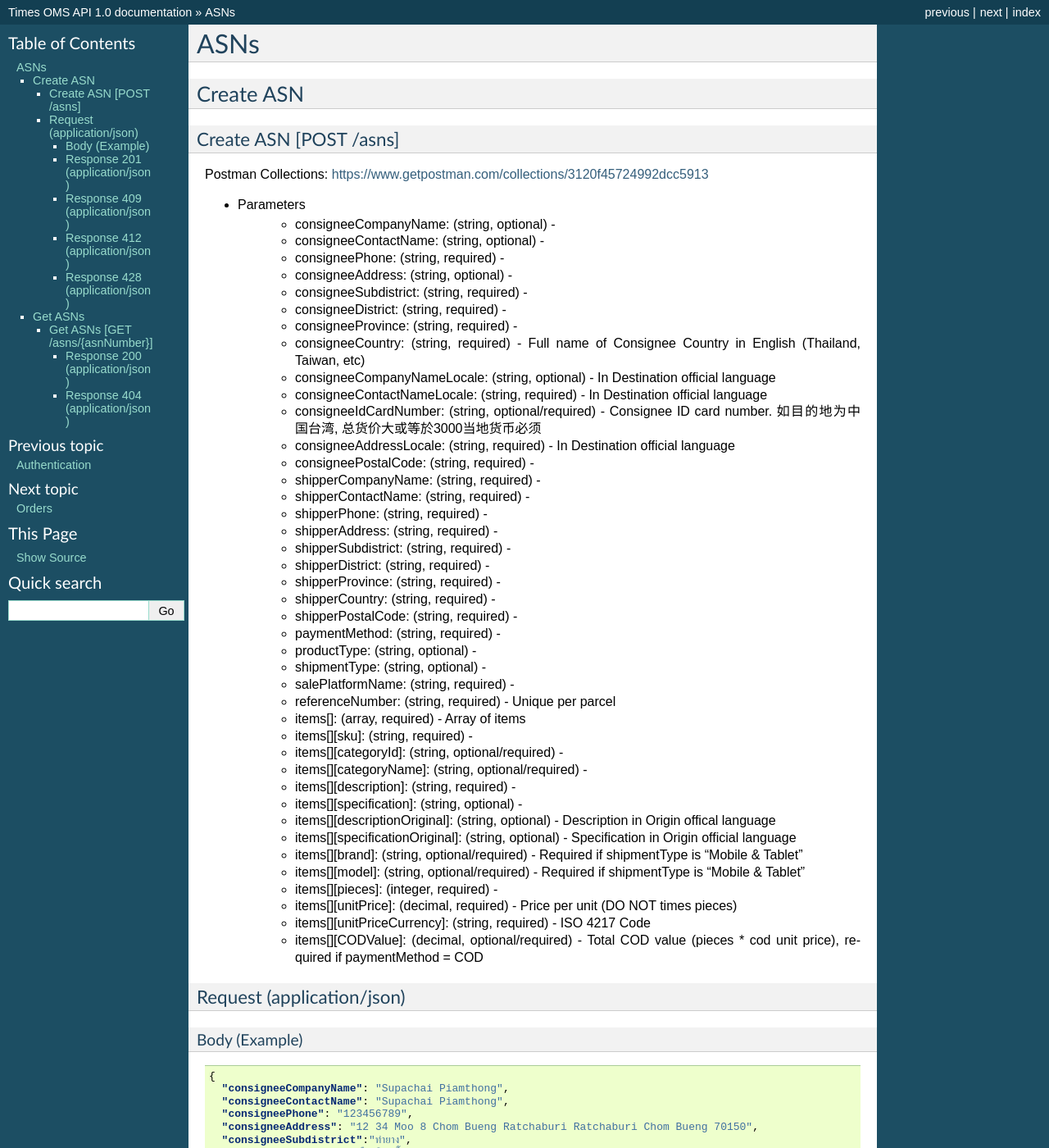
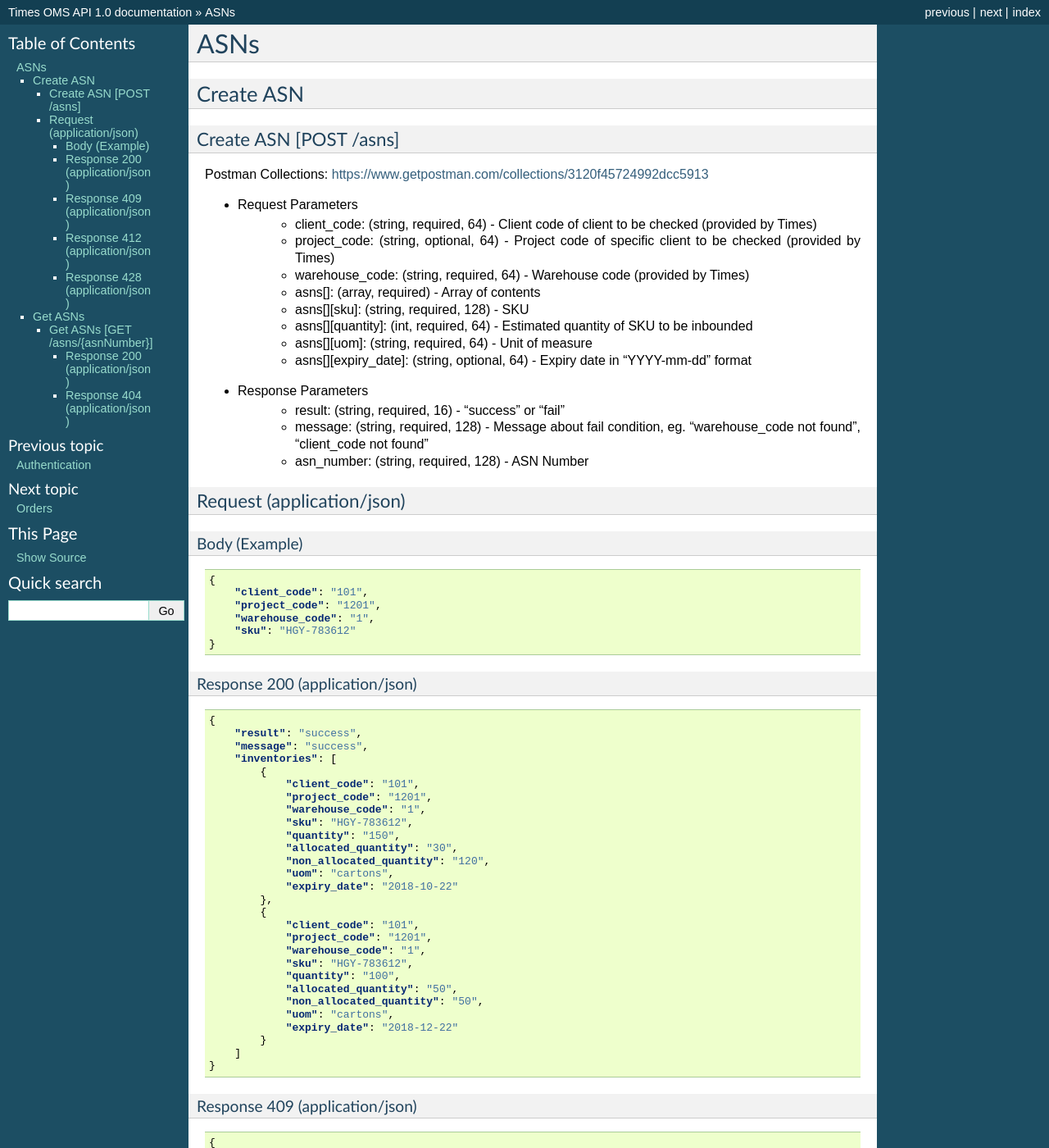
Before and after one commit to timeslogistics/times-oms-api-docs, a Sphinx documentation site: the page built from docs/asns.rst, in a window 1280 px wide and 1400 px high. Shown: the whole window at 82% size. Built offline with Sphinx 7.4.7, drawn with Linux system fonts in a browser that asks for light colours; some of the changed text lies outside the part shown.

Commit message:
Update asns.rst

```diff
--- a/docs/asns.rst
+++ b/docs/asns.rst
@@ -8,48 +8,20 @@ Create ASN [POST /asns]
 ^^^^^^^^^^^^^^^^^^^^^^^^^^^^^^^^^^^^^^^^^^^^^^^^^^^^^^^^^^^^^^^^^^^^^^^^^^
 Postman Collections: https://www.getpostman.com/collections/3120f45724992dcc5913
 
-+ Parameters
-    + consigneeCompanyName: (string, optional) -
-    + consigneeContactName: (string, optional) -
-    + consigneePhone: (string, required) -
-    + consigneeAddress: (string, optional) -
-    + consigneeSubdistrict: (string, required) -
-    + consigneeDistrict: (string, required) -
-    + consigneeProvince: (string, required) -
-    + consigneeCountry: (string, required) - Full name of Consignee Country in English (Thailand, Taiwan, etc)
-    + consigneeCompanyNameLocale: (string, optional) - In Destination official language
-    + consigneeContactNameLocale: (string, required) - In Destination official language
-    + consigneeIdCardNumber: (string, optional/required) - Consignee ID card number. 如目的地为中国台湾, 总货价大或等於3000当地货币必须
-    + consigneeAddressLocale: (string, required) - In Destination official language
-    + consigneePostalCode: (string, required) -
-    + shipperCompanyName: (string, required) -
-    + shipperContactName: (string, required) -
-    + shipperPhone: (string, required) -
-    + shipperAddress: (string, required) -
-    + shipperSubdistrict: (string, required) -
-    + shipperDistrict: (string, required) -
-    + shipperProvince: (string, required) -
-    + shipperCountry: (string, required) -
-    + shipperPostalCode: (string, required) -
-    + paymentMethod: (string, required) -
-    + productType: (string, optional) -
-    + shipmentType: (string, optional) -
-    + salePlatformName: (string, required) -
-    + referenceNumber: (string, required) - Unique per parcel
-    + items[]: (array, required) - Array of items
-    + items[][sku]: (string, required) -
-    + items[][categoryId]: (string, optional/required) -
-    + items[][categoryName]: (string, optional/required) -
-    + items[][description]: (string, required) -
-    + items[][specification]: (string, optional) -
-    + items[][descriptionOriginal]: (string, optional) - Description in Origin offical language
-    + items[][specificationOriginal]: (string, optional) - Specification in Origin official language
-    + items[][brand]: (string, optional/required) - Required if shipmentType is "Mobile & Tablet"
-    + items[][model]: (string, optional/required) - Required if shipmentType is "Mobile & Tablet"
-    + items[][pieces]: (integer, required) -
-    + items[][unitPrice]: (decimal, required) - Price per unit (DO NOT times pieces)
-    + items[][unitPriceCurrency]: (string, required) - ISO 4217 Code
-    + items[][CODValue]: (decimal, optional/required) - Total COD value (pieces * cod unit price), required if paymentMethod = COD
++ Request Parameters
+    + client_code: (string, required, 64) - Client code of client to be checked (provided by Times)
+    + project_code: (string, optional, 64) - Project code of specific client to be checked (provided by Times)
+    + warehouse_code: (string, required, 64) - Warehouse code (provided by Times)
+    + asns[]: (array, required) - Array of contents
+    + asns[][sku]: (string, required, 128) - SKU
+    + asns[][quantity]: (int, required, 64) - Estimated quantity of SKU to be inbounded
+    + asns[][uom]: (string, required, 64) - Unit of measure
+    + asns[][expiry_date]: (string, optional, 64) - Expiry date in "YYYY-mm-dd" format
+
++ Response Parameters
+    + result: (string, required, 16) - "success" or "fail"
+    + message: (string, required, 128) - Message about fail condition, eg. "warehouse_code not found", "client_code not found"
+    + asn_number: (string, required, 128) - ASN Number
 
 
 Request (application/json)
@@ -60,72 +32,46 @@ Body (Example)
 
 .. code-block:: json
 
-      {
-        "consigneeCompanyName": "Supachai Piamthong",
-        "consigneeContactName": "Supachai Piamthong",
-        "consigneePhone": "123456789",
-        "consigneeAddress": "12 34 Moo 8 Chom Bueng Ratchaburi Ratchaburi Chom Bueng 70150",
-        "consigneeSubdistrict":"ท่ายาง",
-        "consigneeDistrict":"เมืองพิษณุโลก",
-        "consigneeProvince":"Bangkok",
-        "consigneeCountry": "Thailand",
-        "consigneePostalCode": "70150",
-        "consigneeCompanyNameLocale": "\u0e28\u0e38\u0e20\u0e0a\u0e31\u0e22  \u0e40\u0e1b\u0e35\u0e48\u0e22\u0e21\u0e17\u0e2d\u0e07",
-        "consigneeContactNameLocale": "\u0e28\u0e38\u0e20\u0e0a\u0e31\u0e22  \u0e40\u0e1b\u0e35\u0e48\u0e22\u0e21\u0e17\u0e2d\u0e07",
-        "consigneeAddressLocale": "90 100 \u0e21 8 \u0e15 \u0e08\u0e2d\u0e21\u0e1a\u0e36\u0e07  \u0e23\u0e32\u0e0a\u0e1a\u0e38\u0e23\u0e35  Ratchaburi \u0e08\u0e2d\u0e21\u0e1a\u0e36\u0e07  Chom Bueng 70150",
-        "shipperCompanyName": "ABC",
-        "shipperContactName": "DEF",
-        "shipperPhone": "(501) 123-4567",
-        "shipperAddress": "Room 1, HaoQuan Building, 1st Jichangdongmen Road Jingtai Street, Baiyun District, Guangzhou province, China",
-        "shipperSubdistrict":"Baoan",
-        "shipperDistrict":"Shenzheng",
-        "shipperProvince":"Guangdong",
-        "shipperCountry": "China",
-        "shipperPostalCode": "000000",
-        "paymentMethod": "COD",
-        "productType": "Express",
-        "shipmentType": "Mobile & Tablet",
-        "salePlatformName": "Amazon",
-        "referenceNumber": "PTK0000156852",
-        "items": [
             {
-                 "sku": "sku-test-1234567890",
-                 "categoryId": "ASQW987654",
-                 "categoryName": "Mobile",
-                 "description": "Apple new iphone 7 red 128g unlocked",
-                 "brand": "Apple",
-                 "model": "iphone 7",
-                 "pieces": "2",
-                 "unitPrice": "387",
-                 "unitPriceCurrency": "THB",
-                 "CODValue": "774"
-            },
-            {
-                 "sku": "sku-test-9876543210",
-                 "categoryId": "WERT987654",
-                 "categoryName": "Mobile",
-                 "description": "Xiaomu note 3 64gb",
-                 "brand": "XiaoMu",
-                 "model": "note 3",
-                 "pieces": "1",
-                 "unitPrice": "856",
-                 "unitPriceCurrency": "THB",
-                 "CODValue": "856"
+                "client_code": "101",
+                "project_code": "1201",
+                "warehouse_code": "1",
+                "sku": "HGY-783612"
             }
-        ]
-      }
 
-
-Response 201 (application/json)
-""""""""""""""""""""""""""""""""""""
+Response 200 (application/json)
+""""""""""""""""""""""""""""""""""
 
 .. code-block:: json
 
+    {
+        "result": "success",
+        "message": "success",
+        "inventories": [
             {
-                "message": "Success",
-                "trackingNumber": "TN123456789",
-                "sortCode": "SC1234"
+                "client_code": "101",
+                "project_code": "1201",
+                "warehouse_code": "1",
+                "sku": "HGY-783612",
+                "quantity": "150",
+                "allocated_quantity": "30",
+                "non_allocated_quantity": "120",
+                "uom": "cartons",
+                "expiry_date": "2018-10-22"
+            },
+            {
+                "client_code": "101",
+                "project_code": "1201",
+                "warehouse_code": "1",
+                "sku": "HGY-783612",
+                "quantity": "100",
+                "allocated_quantity": "50",
+                "non_allocated_quantity": "50",
+                "uom": "cartons",
+                "expiry_date": "2018-12-22"
             }
+        ]
+    }
 
 
 Response 409 (application/json)
```
